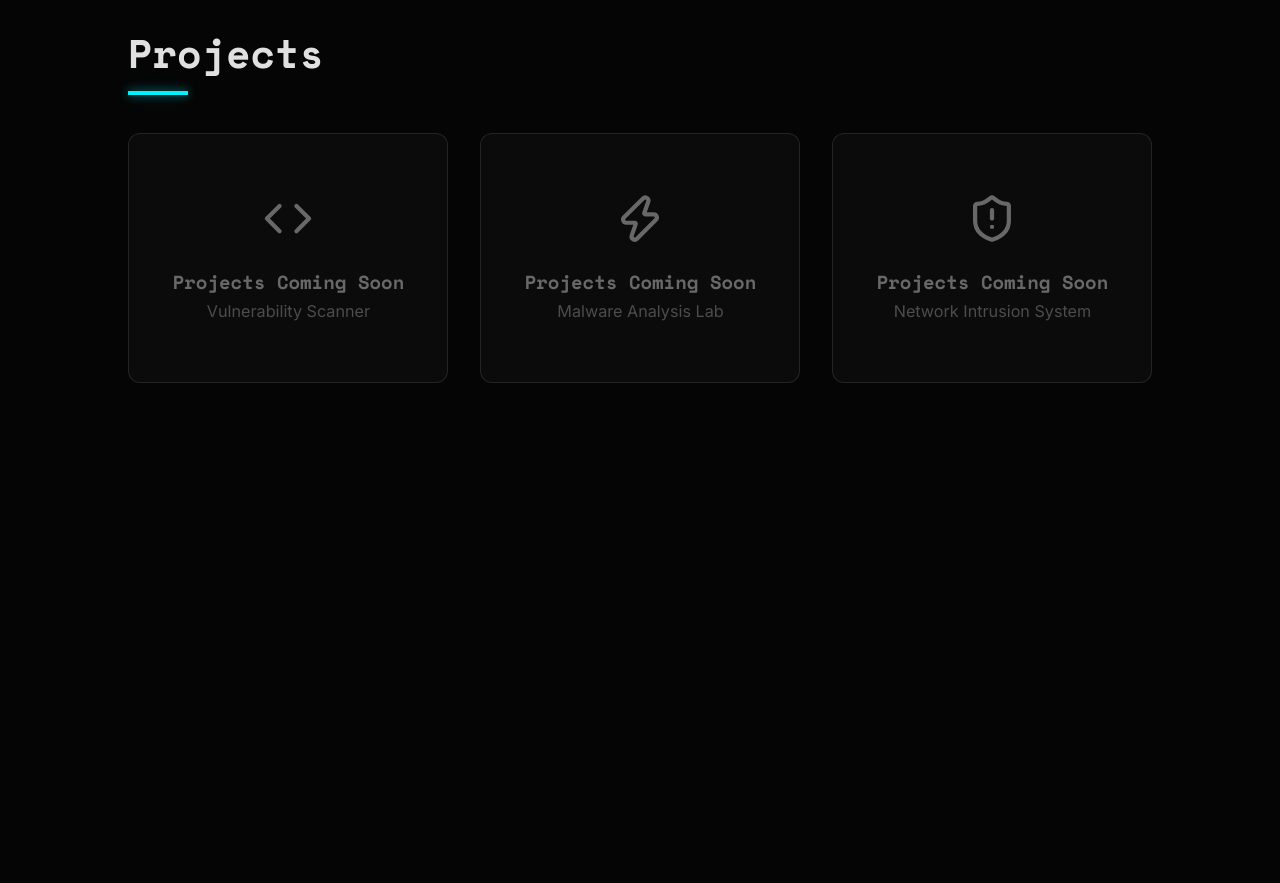
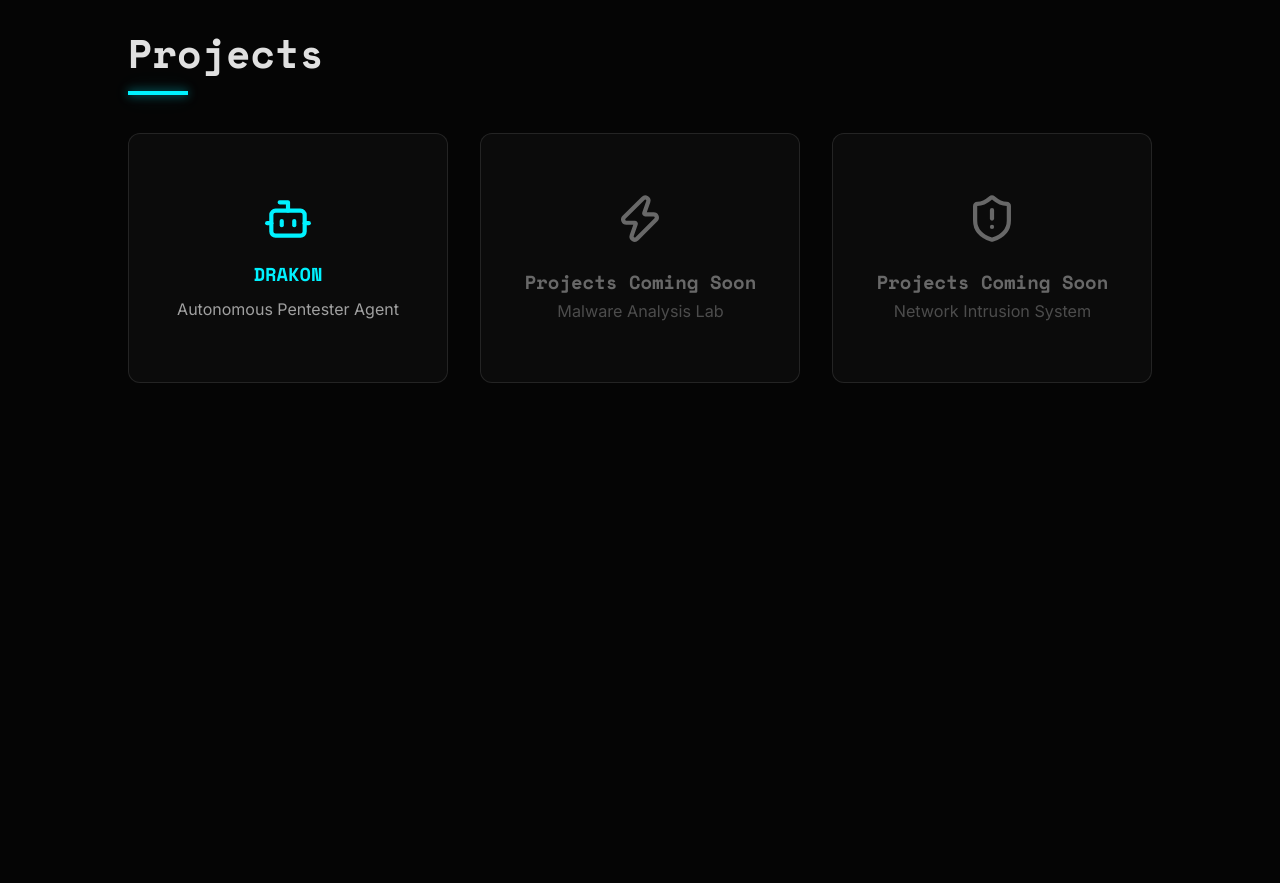
Before and after one commit to SHUBHADEEP-SEC/SHUBHADEEP, a plain HTML site: page index.html in a window 1280 px wide. Shown: the part 3840-4723 px from the top of the page. Drawn offline with nearby package versions, Linux system fonts and the light colour scheme.

Commit message:
Update projects section with DRAKON project
Added a new project card for DRAKON and removed placeholder projects.

```diff
--- a/index.html
+++ b/index.html
@@ -880,13 +880,12 @@
     <section id="projects">
         <h2 class="section-title reveal">Projects</h2>
         <div class="projects-grid reveal">
-            <div class="project-card">
-                <div class="project-placeholder">
-                    <i data-lucide="code" style="width: 50px; height: 50px; margin-bottom: 1rem;"></i>
-                    <h3 class="mono">Projects Coming Soon</h3>
-                    <p style="color: var(--text-dim);">Vulnerability Scanner</p>
-                </div>
-            </div>
+            <a href="https://github.com/SHUBHADEEP-SEC/DRAKON" target="_blank" class="project-card"
+                style="text-decoration: none; color: inherit;">
+                <i data-lucide="bot" style="width: 50px; height: 50px; margin-bottom: 1rem; color: var(--primary);"></i>
+                <h3 class="mono" style="margin-bottom: 0.5rem; color: var(--primary);">DRAKON</h3>
+                <p style="color: var(--text-dim);">Autonomous Pentester Agent</p>
+            </a>
             <div class="project-card">
                 <div class="project-placeholder">
                     <i data-lucide="zap" style="width: 50px; height: 50px; margin-bottom: 1rem;"></i>
```
